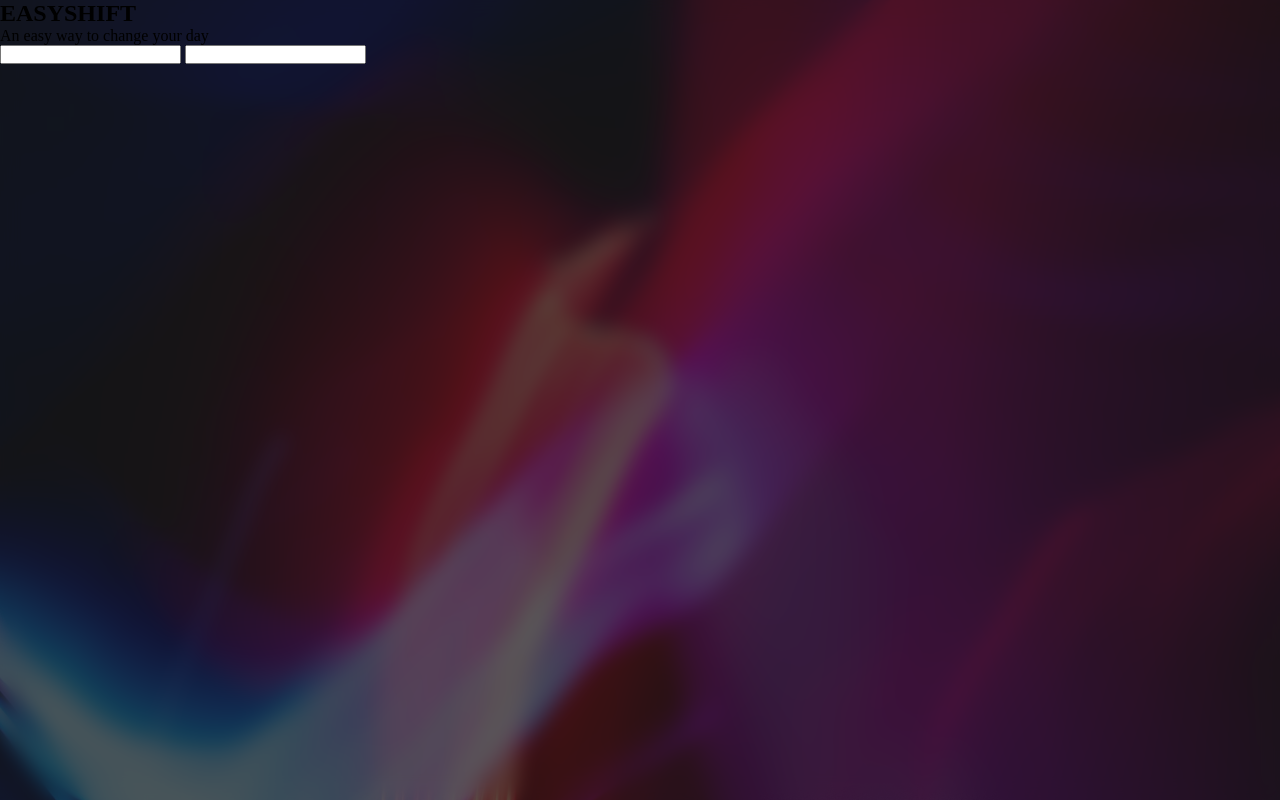
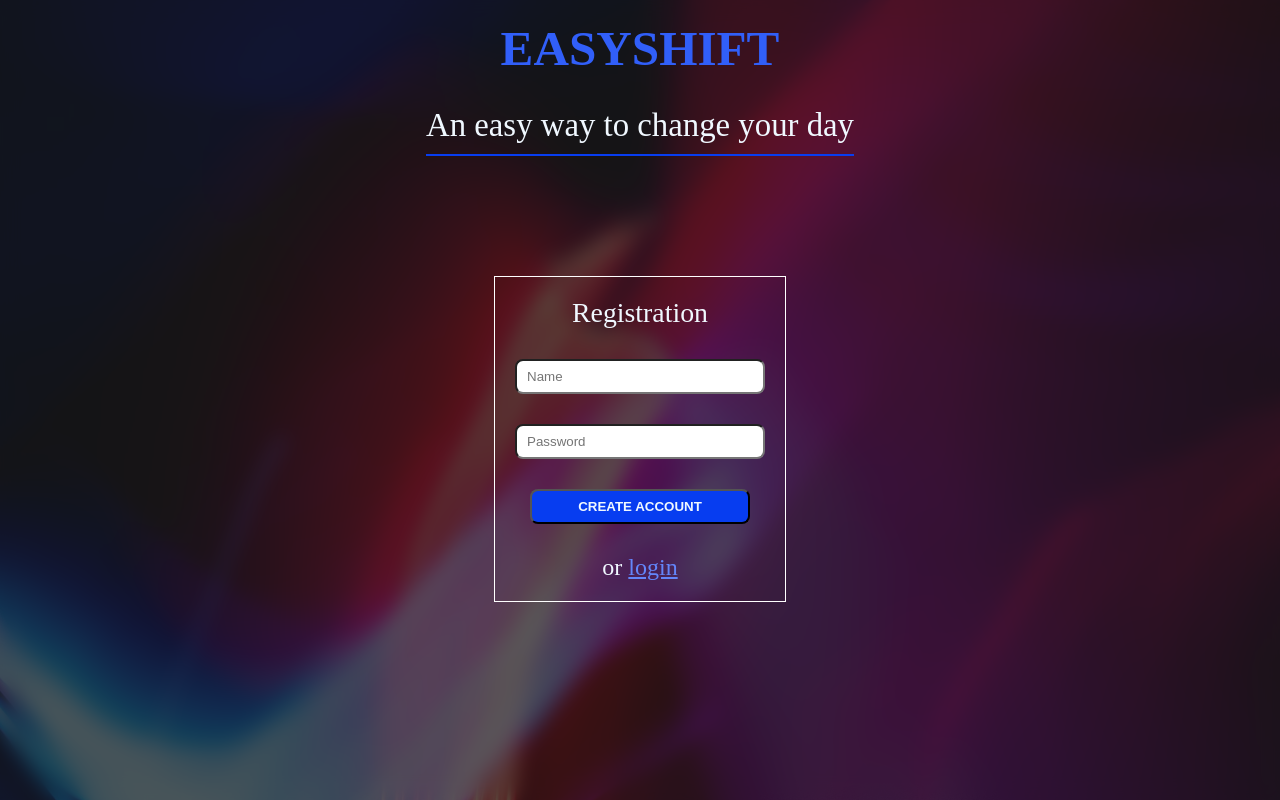
Before and after one commit to MarcoFormante/Easyshift, a plain HTML site: page index.html in a window 1280 px wide. Drawn offline with Linux system fonts and the light colour scheme.

Commit message:
finish design loginPage index.html

```diff
--- a/index.html
+++ b/index.html
@@ -11,17 +11,20 @@
     <div class="body-page-login">
         <div class="login-container">
 
-            <section class="text-login-title-section">
+            <section class="text-login-title-section login-section">
                 <figure>
                     <h1 class="brand-title">EASYSHIFT</h1>
                     <figcaption class="brand-caption">An easy way to change your day</figcaption>
                 </figure>
             </section>
 
-            <section class="form-login-section">
+            <section class="form-login-section login-section">
                 <form action="#" id="form-login">
-                    <input type="text" name="name" id="name" required>
-                    <input type="password" name="password" id="password" required>
+                    <p class="login-form-title">Registration</p>
+                    <input type="text" name="name" id="name" required placeholder="Name">
+                    <input type="password" name="password" id="password" required placeholder="Password">
+                    <input type="submit" value="CREATE ACCOUNT" class="input-submit-login">
+                    <p class="text-redirect-to-login"> or <a href="#">login</a></p>
                 </form>
             </section>
         </div>
--- a/main.scss
+++ b/main.scss
@@ -10,4 +10,5 @@
 'sass/main_request',
 'sass/user_card',
 'sass/newRequestPage',
+'sass/loginPage',
 'sass/responsive';
--- /dev/null
+++ b/sass/_loginPage.scss
@@ -0,0 +1,101 @@
+.body-page-login{
+   width: 100vw;
+   height: 100vh;
+}
+
+.login-container{
+
+  width: 100%;
+ display: flex;
+ flex-direction: column;
+ align-items: center;
+ justify-content: space-evenly;
+ height: 100%;
+   gap: 0px;
+}
+
+
+.text-login-title-section{
+    width: 100%;
+    padding-top: 20px;
+
+    figure{
+
+          font-size: calc(20px + 1vw);
+    }
+}
+
+.login-section{
+
+    width: 100%;
+    @include flex(column,center,center,10px);
+    flex-wrap: wrap;
+
+    figure{
+        @include flex(column,center,center,30px);
+        color: aliceblue;
+
+
+    }
+
+
+}
+
+
+
+.brand-title{
+    color: lighten($brand-color,10);
+}
+
+
+figcaption{
+        border-bottom: 2px solid $brand-color;
+        padding-bottom: 10px;
+}
+
+
+.login-form-title{
+    font-size: calc(15px + 1vw);
+    color: aliceblue;
+}
+
+
+
+#form-login{
+
+    border:  1px solid white;
+    padding: 20px;
+    margin-top: 0px;
+    @include flex(column,center,center,10px);
+    gap: 30px;
+
+
+        input{
+            min-width: 250px;
+            height: 35px;
+            border-radius: 8px;
+
+                &.input-submit-login{
+                    min-width: 220px;
+                    background-color: $brand-color;
+                    color: aliceblue;
+                    font-weight: 900;
+                }
+        }
+
+
+    input:not(.input-submit-login){
+        text-indent: 10px;
+    }
+
+
+    p.text-redirect-to-login{
+        font-size: 1.5em;
+        color: aliceblue;
+
+        a{
+            color: lighten($brand-color,20);
+            text-decoration: underline;
+        }
+    }
+}
--- a/sass/_responsive.scss
+++ b/sass/_responsive.scss
@@ -2,11 +2,22 @@
     .menu-container{
         display: none;
     }
+
+    .login-container{
+       height: 70%;
+         gap: 20px;
+      }
+
+      .form-login-section{
+        margin-top: 100px;
+      }
 }
 
 
 
 @media screen and(max-width:768px){
+
+
 
     .header-nav{
         width: 100vw;
@@ -59,4 +70,12 @@
         min-width: 250px;
         margin-bottom: 20px;
     }
+
+
+    .text-login-title-section{
+        padding-top: 0;
+    }
+
+
+
 }
```
Also changed, not shown: main.css, 1 other file.
